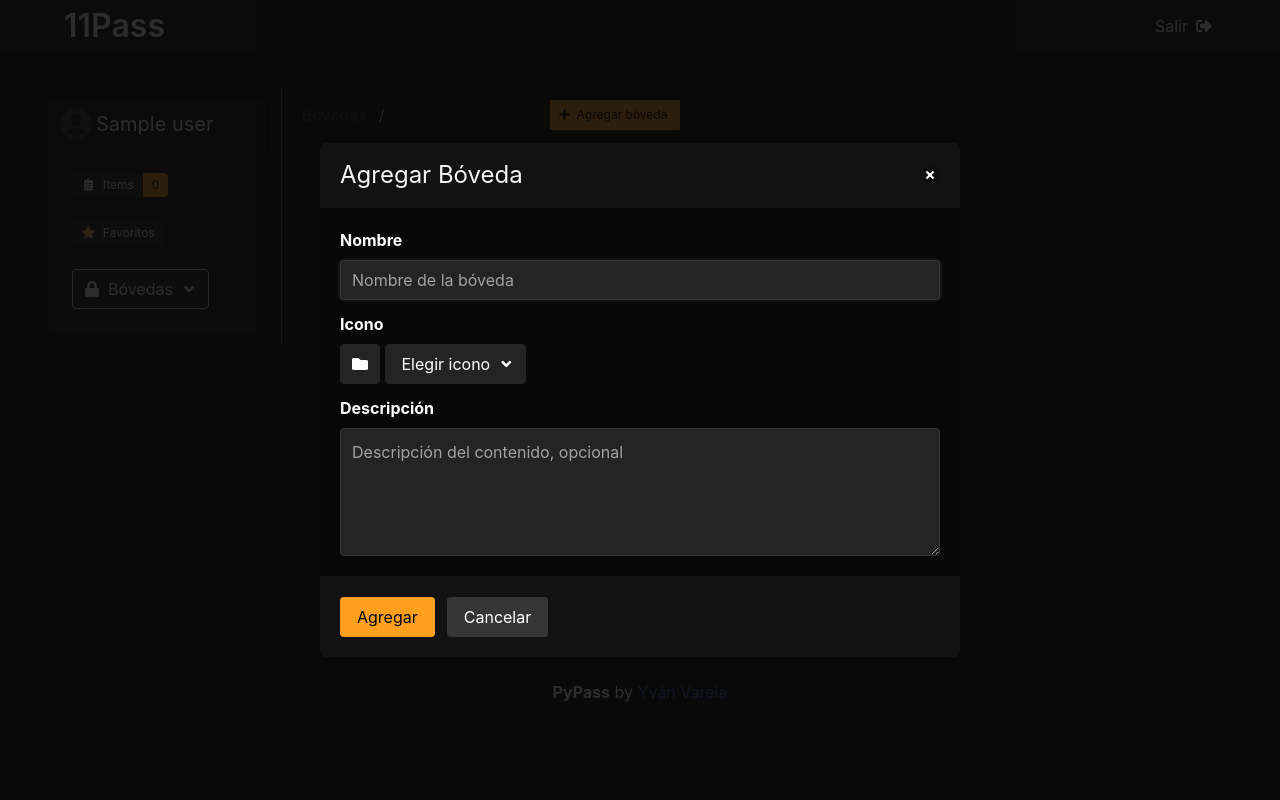
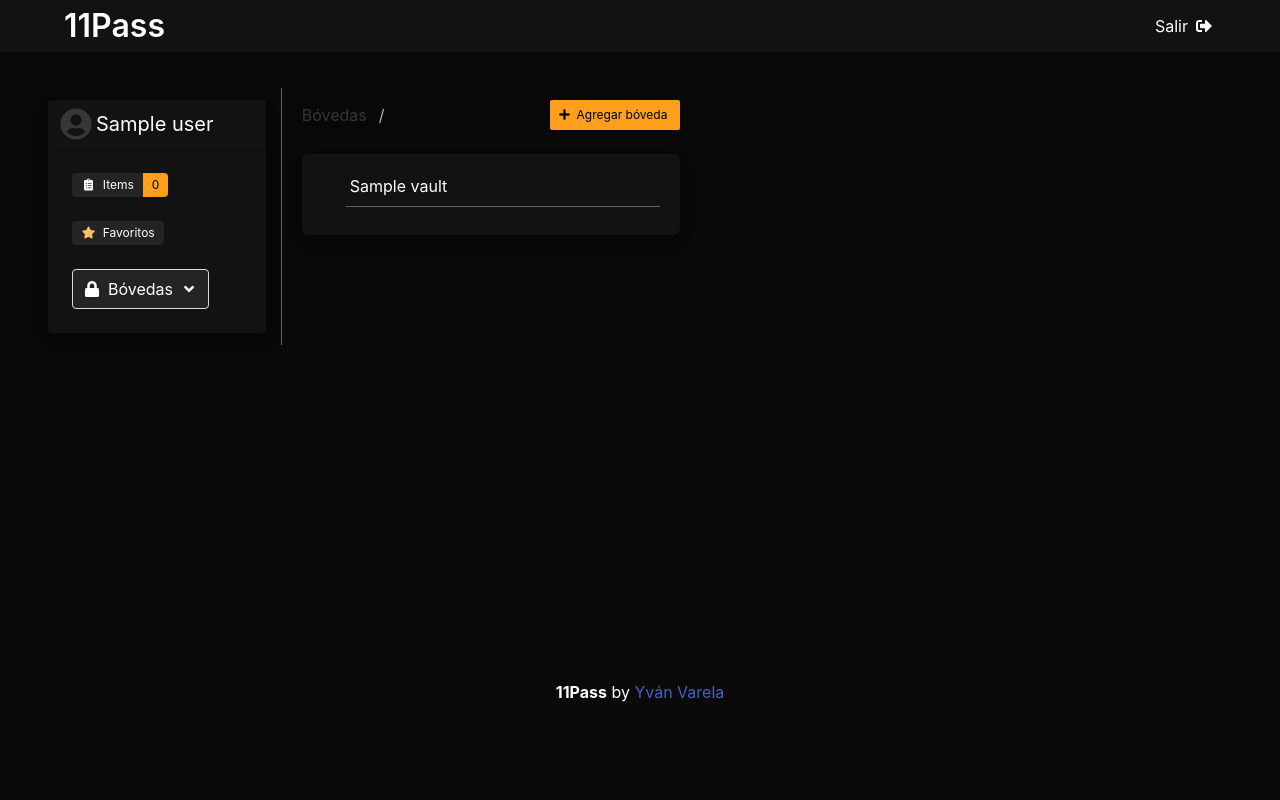
Before and after one commit to yvanvrela/11Pass, a Flask app: page /vaults in a window 1280 px wide. Run offline with Flask 2, Linux system fonts and the light colour scheme; a user stored in the database is signed in; a database or web service that is not in the repository returns one stand-in record (values such as "Sample title"); data that the repository does not hold is empty; some libraries are stand-ins or nearby versions.

Commit message:
Update PyVault to 11Pass

```diff
--- a/app/templates/home.html
+++ b/app/templates/home.html
@@ -9,7 +9,7 @@ Bienvenido
 {% block content %}
 
 
-<div id="modal-js-example" class="modal is-active">
+<div id="modal-js-example" class="modal">
     <div class="modal-background"></div>
     <div class="modal-card">
         <header class="modal-card-head has-background-black-bis">
--- a/app/templates/layout.html
+++ b/app/templates/layout.html
@@ -21,7 +21,7 @@
     <link rel="icon" href="{{ url_for('static', filename='images/icon.png') }}">
     <title>
         {% block title %}
-        PyPass |
+        11Pass |
         {% endblock %}
     </title>
 </head>
@@ -99,7 +99,7 @@
     <footer class="footer is-hidden-mobile has-background-black">
         <div class="content has-text-centered">
             <p>
-                <strong class="has-text-white">PyPass</strong> by <a href="https://github.com/yvanvrela" target="_blank">Yván Varela</a>
+                <strong class="has-text-white">11Pass</strong> by <a href="https://github.com/yvanvrela" target="_blank">Yván Varela</a>
             </p>
         </div>
     </footer>
--- a/app/templates/layout_credentials.html
+++ b/app/templates/layout_credentials.html
@@ -21,7 +21,7 @@
     <link rel="icon" href="{{ url_for('static', filename='images/icon.png') }}">
     <title>
         {% block title %}
-        PyPass |
+        11Pass |
         {% endblock %}
     </title>
 </head>
@@ -38,7 +38,7 @@
                 <div class="card">
                     <div class="card-header has-background-black-bis">
                         <p class="card-header-title title is-4 is-centered has-text-white">
-                            PyPass
+                            11Pass
                         </p>
                     </div>
 
@@ -56,7 +56,7 @@
     <footer class="footer">
         <div class="content has-text-centered">
             <p>
-                <strong>PyPass</strong> by <a href="#">Yván Varela</a>
+                <strong>11Pass</strong> by <a href="#">Yván Varela</a>
             </p>
         </div>
     </footer>
```
